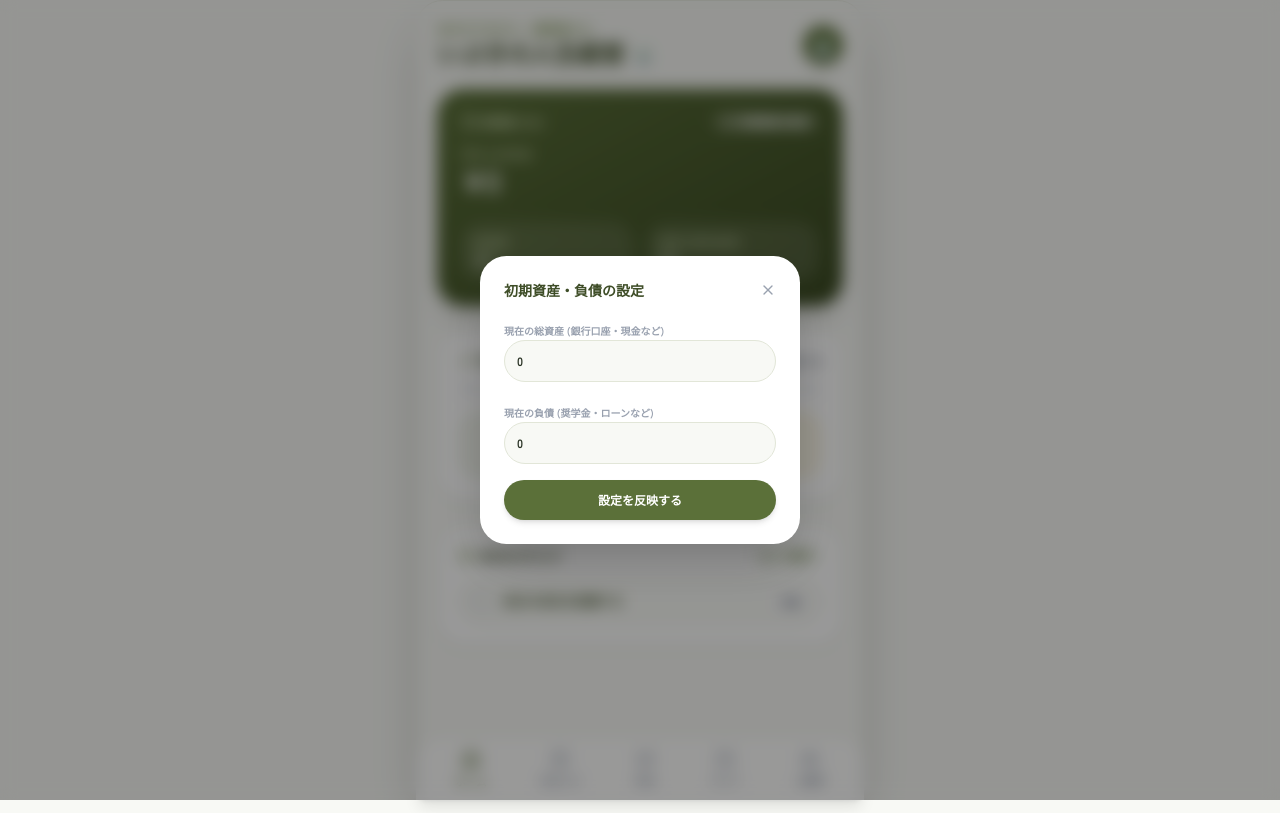
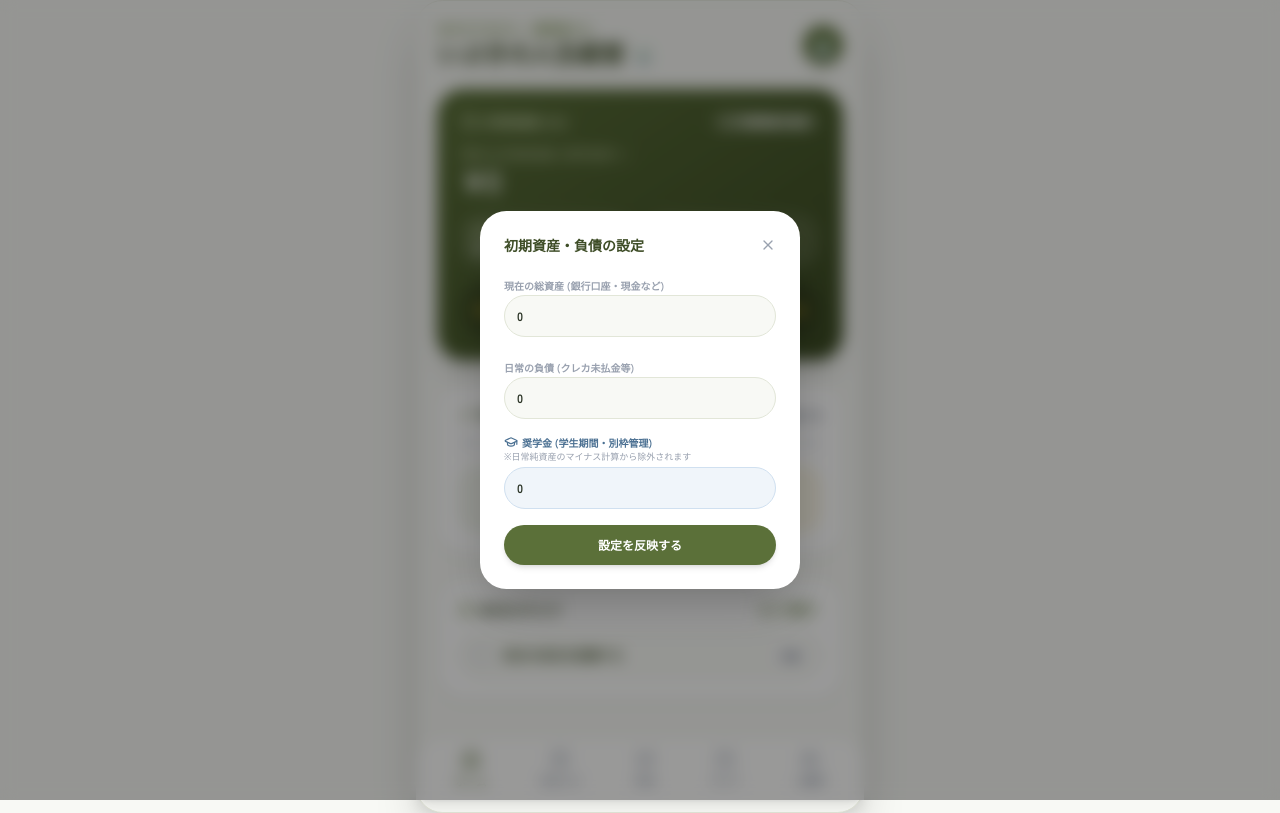
Before and after one commit to ivu115/ibukilife, a Next.js app: page / in a window 1280 px wide. Both pictures are taken after a click on the button "初期資産を設定". Built offline with nearby package versions, Linux system fonts and the light colour scheme; a web font is replaced by a local one.

Commit message:
feat: separate scholarship from daily net worth

```diff
--- a/app/page.tsx
+++ b/app/page.tsx
@@ -3,16 +3,20 @@
 import React, { useState } from 'react'
 import {
   Home, PlusCircle, CheckSquare, Bot, PiggyBank, Plus, Trash2, Edit3, Calendar as CalendarIcon,
-  TrendingUp, Wallet, Check, X, Sparkles, Tag, Send, Loader2
+  TrendingUp, Wallet, Check, X, Sparkles, Tag, Send, Loader2, GraduationCap
 } from 'lucide-react'
 
 export default function LifeOSDashboard() {
   const [activeTab, setActiveTab] = useState<'home' | 'input' | 'savings' | 'tasks' | 'ai'>('home')
 
-  // --- BS (純資産・資産・負債) の初期数値：ALL 0 ---
-  const [bsData, setBsData] = useState({ assets: 0, liabilities: 0 })
+  // --- BS (純資産・資産・負債・奨学金別枠) の初期数値：ALL 0 ---
+  const [bsData, setBsData] = useState({
+    assets: 0,        // 総資産 (現金・口座)
+    liabilities: 0,   // 日常の負債 (クレカ等)
+    scholarship: 0,   // 奨学金 (学生期間・別枠管理)
+  })
   const [isBsModalOpen, setIsBsModalOpen] = useState(false)
-  const [bsForm, setBsForm] = useState({ assets: '0', liabilities: '0' })
+  const [bsForm, setBsForm] = useState({ assets: '0', liabilities: '0', scholarship: '0' })
 
   // --- PL (今月の収支) の初期数値：ALL 0 ---
   const [plData, setPlData] = useState({ consumption: 0, waste: 0, investment: 0, savings: 0 })
@@ -26,7 +30,7 @@ export default function LifeOSDashboard() {
 
   // --- 目的別貯金 (初期状態：0) ---
   const [savingsGoals, setSavingsGoals] = useState([
-    { id: 1, name: '奨学金返済', target: 1000000, current: 0, targetDate: '2028-03-31' },
+    { id: 1, name: '奨学金返済用ポッド', target: 1000000, current: 0, targetDate: '2028-03-31' },
   ])
   const [isGoalModalOpen, setIsGoalModalOpen] = useState(false)
   const [editingGoal, setEditingGoal] = useState<any | null>(null)
@@ -43,7 +47,7 @@ export default function LifeOSDashboard() {
 
   // --- AIチャットState ---
   const [chatMessages, setChatMessages] = useState<Array<{ sender: 'ai' | 'user'; text: string }>>([
-    { sender: 'ai', text: 'おかえりなさい！いぶき経営者さん。今日の財務状況や目標、タスクについて何でも相談してくださいね！🍵' }
+    { sender: 'ai', text: 'おかえりなさい！いぶき経営者さん。奨学金は別枠でしっかり管理しつつ、日々の純資産を増やしていきましょうね！🍵' }
   ])
   const [chatInput, setChatInput] = useState('')
   const [isAiLoading, setIsAiLoading] = useState(false)
@@ -59,7 +63,8 @@ export default function LifeOSDashboard() {
   const handleSaveBs = () => {
     setBsData({
       assets: Number(bsForm.assets || 0),
-      liabilities: Number(bsForm.liabilities || 0)
+      liabilities: Number(bsForm.liabilities || 0),
+      scholarship: Number(bsForm.scholarship || 0),
     })
     setIsBsModalOpen(false)
   }
@@ -180,6 +185,7 @@ export default function LifeOSDashboard() {
             netWorth,
             assets: bsData.assets,
             liabilities: bsData.liabilities,
+            scholarship: bsData.scholarship,
             totalExpense,
             consumption: plData.consumption,
             waste: plData.waste,
@@ -241,13 +247,13 @@ export default function LifeOSDashboard() {
     setActiveTab('home')
   }
 
-  // 動的計算プロパティ
+  // 動的計算プロパティ（※純資産の計算には日常の負債のみを使用。奨学金は別枠除外！）
   const totalExpense = plData.consumption + plData.waste + plData.investment
   const consumptionRatio = totalExpense > 0 ? Math.round((plData.consumption / totalExpense) * 100) : 0
   const wasteRatio = totalExpense > 0 ? Math.round((plData.waste / totalExpense) * 100) : 0
   const investmentRatio = totalExpense > 0 ? Math.round((plData.investment / totalExpense) * 100) : 0
 
-  const netWorth = bsData.assets - bsData.liabilities
+  const netWorth = bsData.assets - bsData.liabilities // 奨学金は引かない！
 
   const totalSavingsTarget = savingsGoals.reduce((sum, g) => sum + g.target, 0)
   const totalSavingsCurrent = savingsGoals.reduce((sum, g) => sum + g.current, 0)
@@ -275,13 +281,13 @@ export default function LifeOSDashboard() {
         {/* ================= HOME TAB ================= */}
         {activeTab === 'home' && (
           <>
-            {/* BS 純資産カード */}
+            {/* BS 純資産カード (奨学金別枠バージョン) */}
             <div className="bg-gradient-to-br from-[#5b7039] to-[#3B4A23] text-[#F8F9F5] p-6 rounded-3xl shadow-xl space-y-4 relative overflow-hidden">
               <div className="flex justify-between items-center text-xs text-[#D1DCB8] font-bold">
-                <span className="flex items-center gap-1"><Wallet className="w-4 h-4"/> 純資産 (BS)</span>
+                <span className="flex items-center gap-1"><Wallet className="w-4 h-4"/> 日常純資産 (BS)</span>
                 <button
                   onClick={() => {
-                    setBsForm({ assets: String(bsData.assets), liabilities: String(bsData.liabilities) })
+                    setBsForm({ assets: String(bsData.assets), liabilities: String(bsData.liabilities), scholarship: String(bsData.scholarship) })
                     setIsBsModalOpen(true)
                   }}
                   className="bg-white/20 text-white px-2.5 py-0.5 rounded-full font-bold text-[10px] hover:bg-white/30 transition-all flex items-center gap-1"
@@ -290,18 +296,31 @@ export default function LifeOSDashboard() {
                 </button>
               </div>
               <div>
-                <p className="text-xs text-[#D1DCB8]">現在の純資産</p>
+                <p className="text-xs text-[#D1DCB8]">現在の日常純資産 (奨学金除く)</p>
                 <p className="text-3xl font-black tracking-tight">¥{netWorth.toLocaleString()}</p>
               </div>
-              <div className="grid grid-cols-2 gap-3 pt-2 text-xs">
-                <div className="bg-white/10 p-3 rounded-2xl backdrop-blur-sm">
-                  <p className="text-[#D1DCB8]">総資産</p>
+
+              <div className="grid grid-cols-2 gap-2 text-xs">
+                <div className="bg-white/10 p-2.5 rounded-2xl backdrop-blur-sm">
+                  <p className="text-[#D1DCB8] text-[10px]">総資産 (現金・口座)</p>
                   <p className="font-bold text-sm">¥{bsData.assets.toLocaleString()}</p>
                 </div>
-                <div className="bg-white/10 p-3 rounded-2xl backdrop-blur-sm">
-                  <p className="text-[#D1DCB8]">負債 (奨学金等)</p>
+                <div className="bg-white/10 p-2.5 rounded-2xl backdrop-blur-sm">
+                  <p className="text-[#D1DCB8] text-[10px]">日常の負債 (クレカ等)</p>
                   <p className="font-bold text-sm">¥{bsData.liabilities.toLocaleString()}</p>
                 </div>
+              </div>
+
+              {/* 奨学金の別枠管理エリア */}
+              <div className="bg-black/20 p-3 rounded-2xl border border-white/10 flex justify-between items-center text-xs">
+                <div className="flex items-center gap-2">
+                  <GraduationCap className="w-4 h-4 text-[#F4C430]"/>
+                  <div>
+                    <p className="font-bold text-[11px] text-white">奨学金 (学生期間・別枠管理)</p>
+                    <p className="text-[9px] text-[#D1DCB8]">※純資産マイナス計算から除外中</p>
+                  </div>
+                </div>
+                <p className="font-black text-sm text-[#F4C430]">¥{bsData.scholarship.toLocaleString()}</p>
               </div>
             </div>
 
@@ -665,7 +684,6 @@ export default function LifeOSDashboard() {
         {/* ================= AI TAB (対話型 AI顧問 抹茶さん) ================= */}
         {activeTab === 'ai' && (
           <div className="space-y-4">
-            {/* AIヘッダー */}
             <div className="bg-gradient-to-r from-[#3E4D27] to-[#5b7039] text-white p-5 rounded-3xl shadow-lg space-y-2">
               <div className="flex items-center gap-3">
                 <div className="w-12 h-12 rounded-full bg-white/20 flex items-center justify-center text-2xl shadow-inner border border-white/30">
@@ -680,9 +698,7 @@ export default function LifeOSDashboard() {
               </div>
             </div>
 
-            {/* チャット対話エリア */}
             <div className="bg-white rounded-3xl p-4 shadow-sm border border-[#E8EDE0] space-y-3 min-h-[320px] flex flex-col justify-between">
-              {/* 吹き出し一覧 */}
               <div className="space-y-3 overflow-y-auto max-h-[300px] p-1">
                 {chatMessages.map((msg, idx) => (
                   <div key={idx} className={`flex gap-2 ${msg.sender === 'user' ? 'justify-end' : 'justify-start'}`}>
@@ -707,7 +723,6 @@ export default function LifeOSDashboard() {
                 )}
               </div>
 
-              {/* チャット入力欄 */}
               <div className="flex gap-2 pt-2 border-t border-gray-100">
                 <input
                   type="text"
@@ -731,7 +746,7 @@ export default function LifeOSDashboard() {
 
       </main>
 
-      {/* ── BS 設定 モーダル ── */}
+      {/* ── BS (資産・負債・奨学金別枠) 設定 モーダル ── */}
       {isBsModalOpen && (
         <div className="fixed inset-0 bg-black/40 backdrop-blur-sm flex items-center justify-center p-5 z-50">
           <div className="bg-white p-6 rounded-3xl w-full max-w-xs space-y-4 shadow-2xl">
@@ -750,13 +765,26 @@ export default function LifeOSDashboard() {
               />
             </div>
             <div>
-              <label className="text-[10px] font-bold text-gray-400">現在の負債 (奨学金・ローンなど)</label>
+              <label className="text-[10px] font-bold text-gray-400">日常の負債 (クレカ未払金等)</label>
               <input
                 type="number"
                 placeholder="0"
                 value={bsForm.liabilities}
                 onChange={(e) => setBsForm({ ...bsForm, liabilities: e.target.value })}
                 className="w-full p-3 bg-[#F8F9F5] rounded-2xl text-xs font-bold border border-[#E2E6D8] outline-none"
+              />
+            </div>
+            <div>
+              <label className="text-[10px] font-bold text-[#4B7092] flex items-center gap-1">
+                <GraduationCap className="w-3.5 h-3.5"/> 奨学金 (学生期間・別枠管理)
+              </label>
+              <p className="text-[9px] text-gray-400 mb-1">※日常純資産のマイナス計算から除外されます</p>
+              <input
+                type="number"
+                placeholder="0"
+                value={bsForm.scholarship}
+                onChange={(e) => setBsForm({ ...bsForm, scholarship: e.target.value })}
+                className="w-full p-3 bg-[#F0F5FA] rounded-2xl text-xs font-bold border border-[#D0E0F0] outline-none text-[#2C3527]"
               />
             </div>
             <button
```
